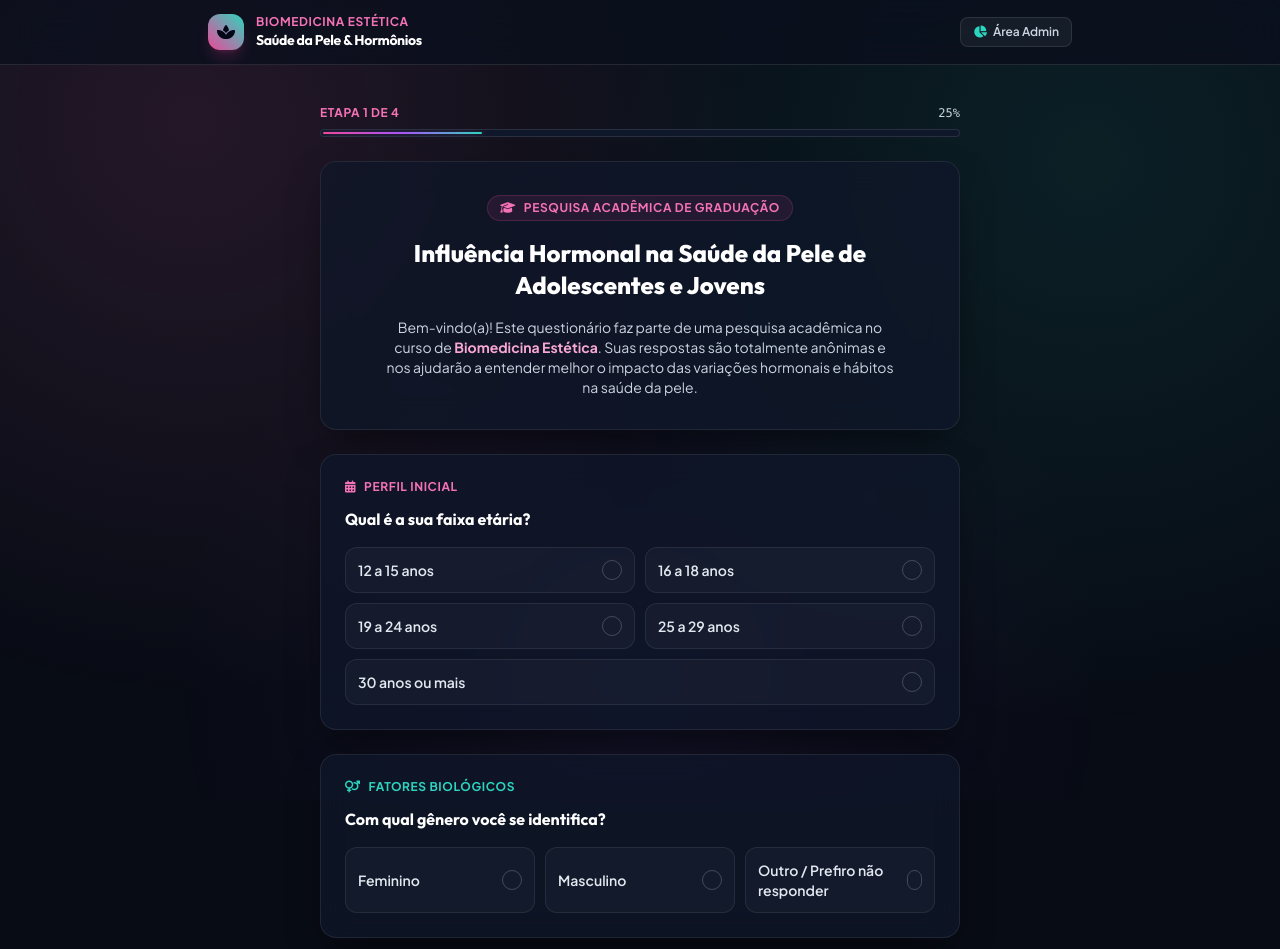
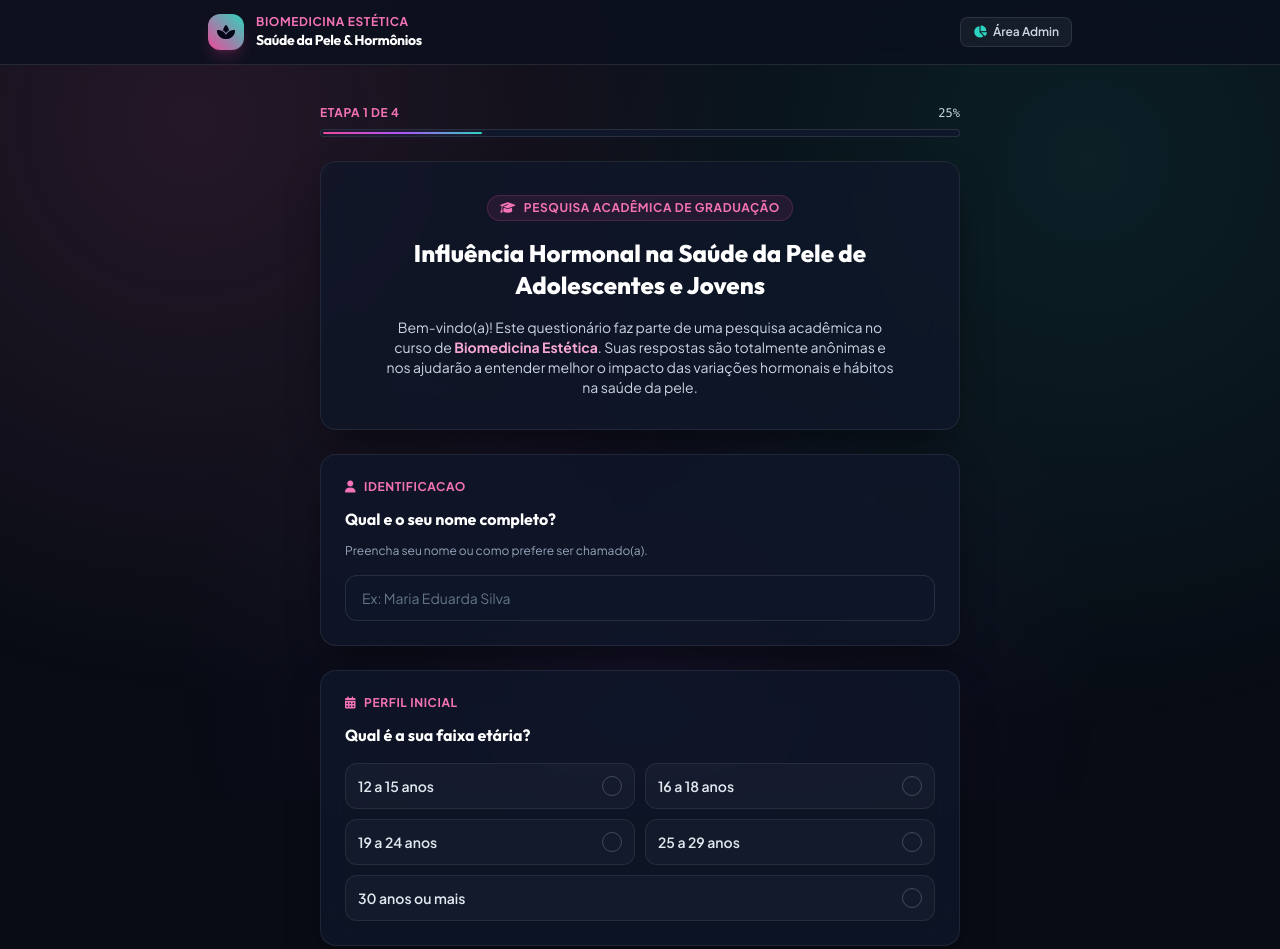
Before and after one commit to cardosotm/pesquisa-saude-pele, a website: page public/index.html in a window 1280 px wide. Shown: the top 949 px of the page. Drawn offline with nearby package versions, Linux system fonts and the light colour scheme.

Commit message:
feat: upload public\index.html

```diff
--- a/public/index.html
+++ b/public/index.html
@@ -147,6 +147,26 @@
             Bem-vindo(a)! Este questionário faz parte de uma pesquisa acadêmica no curso de <strong class="text-pink-300">Biomedicina Estética</strong>.
             Suas respostas são totalmente anônimas e nos ajudarão a entender melhor o impacto das variações hormonais e hábitos na saúde da pele.
           </p>
+        </div>
+
+                <!-- Pergunta Demografica: Nome Completo -->
+        <div class="glass-card rounded-2xl p-5 sm:p-6 space-y-3" data-required="nome">
+          <div class="flex items-center space-x-2 text-xs font-bold text-pink-400 uppercase tracking-wider">
+            <i class="fa-solid fa-user"></i>
+            <span>Identificacao</span>
+          </div>
+          <h3 class="text-sm sm:text-base font-bold text-white">Qual e o seu nome completo?</h3>
+          <p class="text-xs text-slate-400">Preencha seu nome ou como prefere ser chamado(a).</p>
+          <div class="pt-1">
+            <input
+              type="text"
+              name="nome"
+              id="input-nome"
+              required
+              placeholder="Ex: Maria Eduarda Silva"
+              class="w-full px-4 py-3 rounded-xl bg-slate-900/90 border border-white/10 focus:border-pink-500 focus:ring-2 focus:ring-pink-500/20 outline-none text-sm text-slate-100 placeholder-slate-500 transition"
+            />
+          </div>
         </div>
 
         <!-- Pergunta Demográfica: Idade -->
```
